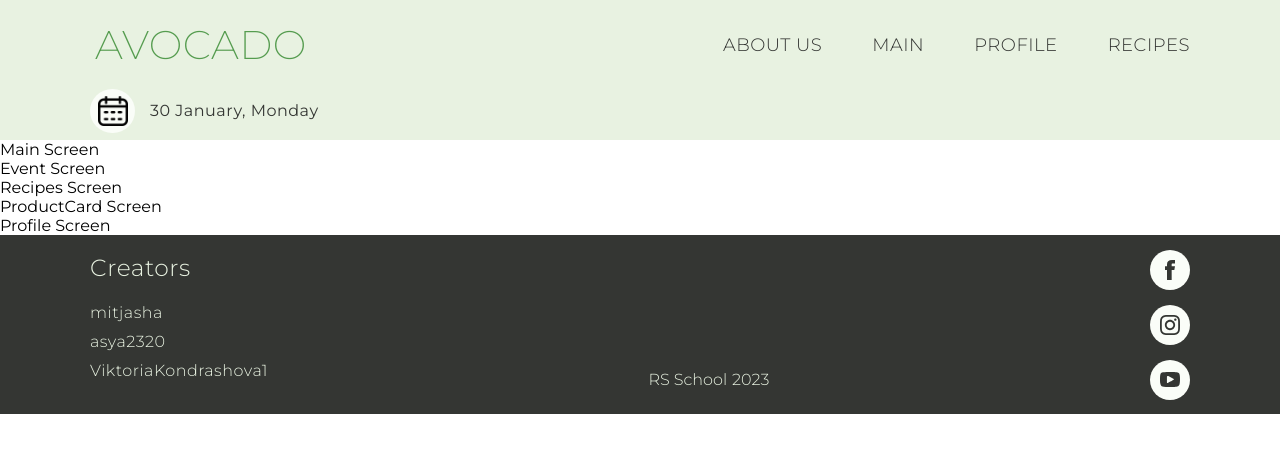
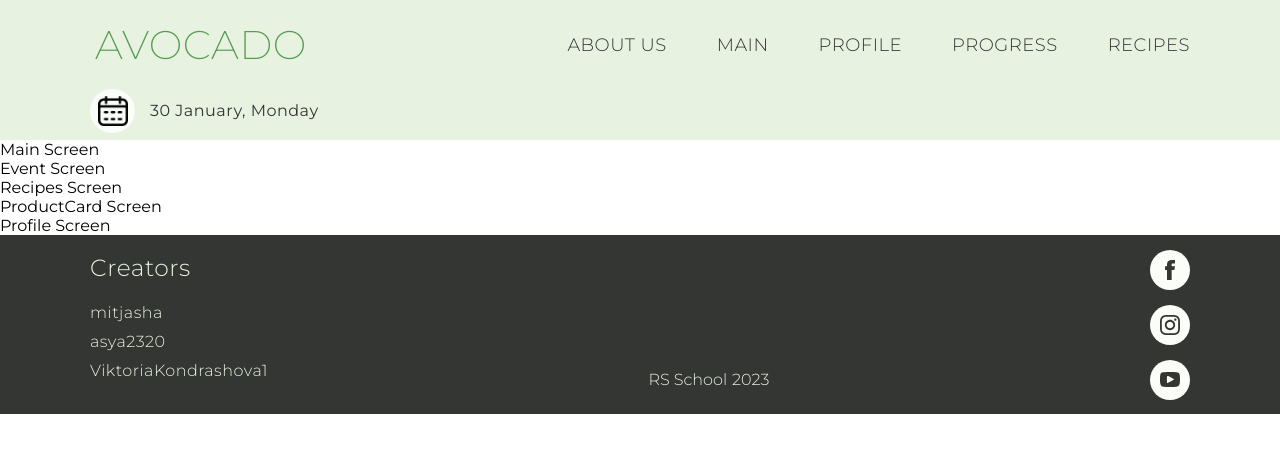
Before and after one commit to mitjasha/avocado, a React (Create React App) app: page / in a window 1280 px wide. Shown: the top 452 px of the page. Built offline with nearby package versions, Linux system fonts and the light colour scheme.

Commit message:
feat: add progress link to nav

```diff
--- a/src/components/NavComponent/NavComponent.tsx
+++ b/src/components/NavComponent/NavComponent.tsx
@@ -14,6 +14,7 @@ const NavComponent: React.FC = () => {
         <li className="nav-list__item">ABOUT US</li>
         <li className="nav-list__item">MAIN</li>
         <li className="nav-list__item">PROFILE</li>
+        <li className="nav-list__item">PROGRESS</li>
         <li className="nav-list__item">RECIPES</li>
       </ul>
       <button
```
